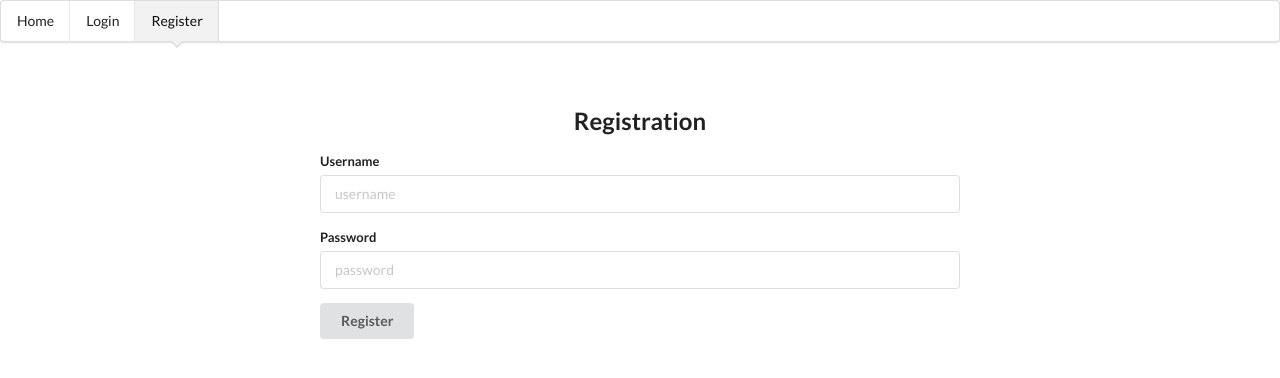
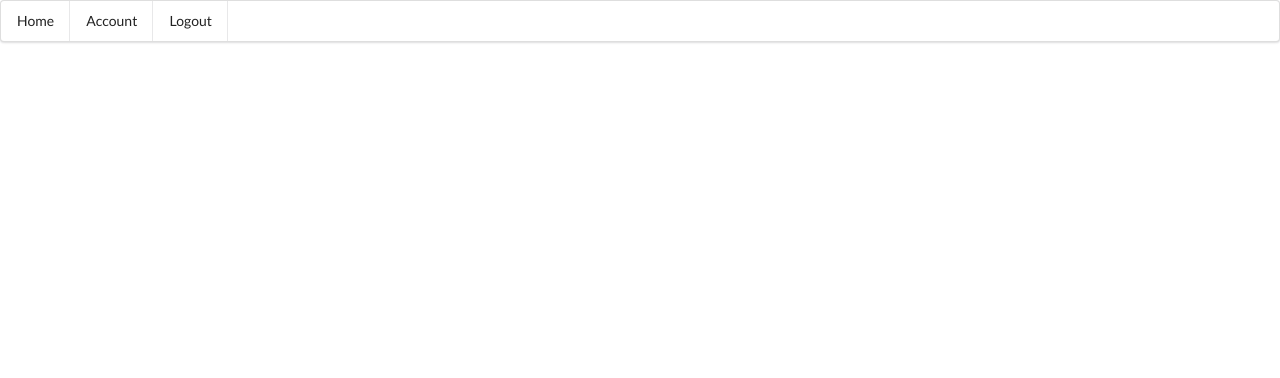
Before and after one commit to JustinDumasCarr/angular, an Angular app: page /register in a window 1280 px wide. Shown: the top 378 px of the page. Built offline with nearby package versions, Linux system fonts and the light colour scheme; sample sign-in values are in the browser's storage.

Commit message:
Route guards
Added route guards, still missing redirection

```diff
--- a/src/app/account/account.component.html
+++ b/src/app/account/account.component.html
@@ -1 +1 @@
-<h1>Protected Content</h1>
+<h1 *ngIf="authService.isLoggedIn()">Protected Content</h1>
--- a/src/app/account/account.component.ts
+++ b/src/app/account/account.component.ts
@@ -1,4 +1,6 @@
 import { Component, OnInit } from '@angular/core';
+//Importing authentication service
+import { AuthService } from '../services/auth-service';
 
 @Component({
   selector: 'app-account',
@@ -7,7 +9,7 @@ import { Component, OnInit } from '@angular/core';
 })
 export class AccountComponent implements OnInit {
 
-  constructor() { }
+  constructor(private authService: AuthService) { }
 
   ngOnInit() {
   }
--- a/src/app/app.component.html
+++ b/src/app/app.component.html
@@ -3,11 +3,17 @@
   <a class="item" [routerLink]="['home']" [routerLinkActive]="['active']">
     Home
   </a>
-  <a class="item" [routerLink]="['login']" [routerLinkActive]="['active']">
+  <a *ngIf="!authService.isLoggedIn()" class="item" [routerLink]="['login']" [routerLinkActive]="['active']">
     Login
   </a>
-  <a class="item" [routerLink]="['register']" [routerLinkActive]="['active']">
+  <a *ngIf="!authService.isLoggedIn()" class="item" [routerLink]="['register']" [routerLinkActive]="['active']">
     Register
+  </a>
+  <a *ngIf="authService.isLoggedIn()" class="item" [routerLink]="['account']" [routerLinkActive]="['active']">
+    Account
+  </a>
+  <a *ngIf="authService.isLoggedIn()" class="item"  (click)="logout()">
+    Logout
   </a>
 
 
--- a/src/app/app.component.ts
+++ b/src/app/app.component.ts
@@ -1,12 +1,35 @@
-import { Component } from '@angular/core';
+import { Component, OnInit, Input } from '@angular/core';
+import { AuthService } from './services/auth-service';
+
 
 
 @Component({
   selector: 'app-root',
   templateUrl: './app.component.html',
-  styleUrls: ['./app.component.css']
+  styleUrls: ['./app.component.css'],
 })
-export class AppComponent
+export class AppComponent implements OnInit
 {
-  title = 'Homepage';
+  @Input() login: boolean;
+  isLoggedIn: boolean;
+
+  constructor(private authService: AuthService)
+  {
+
+  }
+
+
+
+  ngOnInit()
+  {
+  }
+
+
+  logout(): boolean
+  {
+    console.log("Logout clicked");
+    this.authService.logout();
+    return false;
+  }
+
 }
--- a/src/app/app.module.ts
+++ b/src/app/app.module.ts
@@ -15,6 +15,7 @@ import { AccountComponent } from './account/account.component';
 
 //Services
 import {AUTH_PROVIDERS} from './services/auth-service';
+import {LoggedInGuard} from "./guards/loggedIn.guard";
 
 
 //Declaring the routes
@@ -23,7 +24,7 @@ const routes: Routes = [
   { path: 'home', component: HomepageComponent },
   { path: 'register', component: RegistrationFormComponent },
   { path: 'login', component: LoginFormComponent },
-  { path: 'account', component: AccountComponent},
+  { path: 'account', component: AccountComponent, canActivate: [LoggedInGuard]},
   { path: '**', redirectTo: '/home' },
 
 ];
@@ -44,6 +45,7 @@ const routes: Routes = [
   ],
   providers: [/*{ provide: LocationStrategy, useClass: HashLocationStrategy }*/
                AUTH_PROVIDERS,
+                LoggedInGuard
               ], //Needed for routing
   bootstrap: [AppComponent]
 })
--- a/src/app/login-form/login-form.component.html
+++ b/src/app/login-form/login-form.component.html
@@ -1,4 +1,4 @@
-<div class="formContainer">
+<div class="formContainer" *ngIf="!authService.isLoggedIn()">
   <h2>Login</h2>
 <form class="ui form error" #f="ngForm" (ngSubmit)="onSubmit(f.value)">
 
--- a/src/app/registration-form/registration-form.component.html
+++ b/src/app/registration-form/registration-form.component.html
@@ -1,4 +1,4 @@
-<div class="formContainer">
+<div class="formContainer" *ngIf="!authService.isLoggedIn()">
   <h2>Registration</h2>
   <form class="ui form error" #f="ngForm" (ngSubmit)="onSubmit(f.value)">
 
--- a/src/app/registration-form/registration-form.component.ts
+++ b/src/app/registration-form/registration-form.component.ts
@@ -2,6 +2,10 @@ import { Component, OnInit } from '@angular/core';
 
 //Imports the http class that allows us to make http requests
 import {Http, Response, Headers} from '@angular/http';
+
+//Importing authentication service to only display registration component when logged out
+import { AuthService } from '../services/auth-service';
+
 
 @Component({
   selector: 'app-registration-form',
@@ -21,7 +25,7 @@ export class RegistrationFormComponent implements OnInit
   regInfo = {"username": "", "password": ""};
 
 
-  constructor(private http: Http)
+  constructor(private http: Http,private authService: AuthService)
   {
   }
 
```
Also changed, not shown: src/app/login-form/login-form.component.ts (+7 -1 lines).
